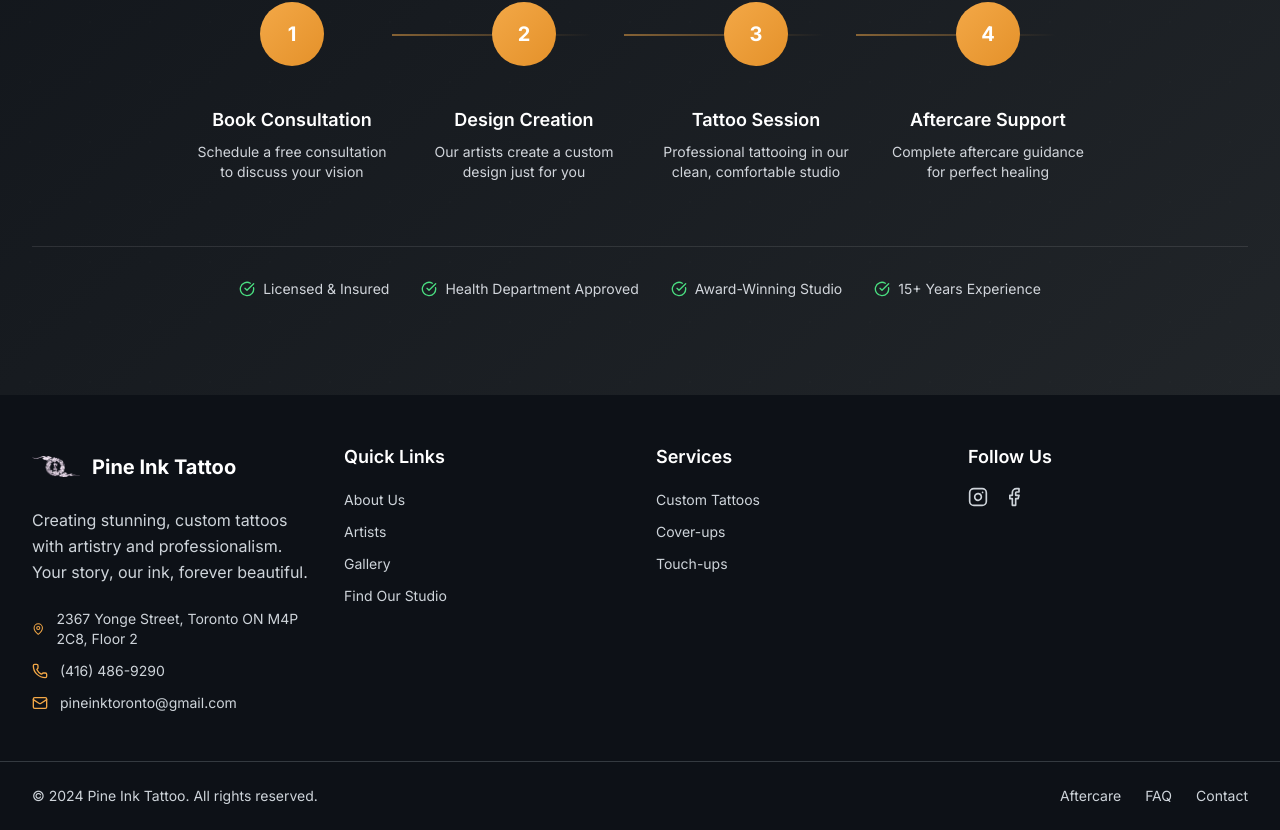
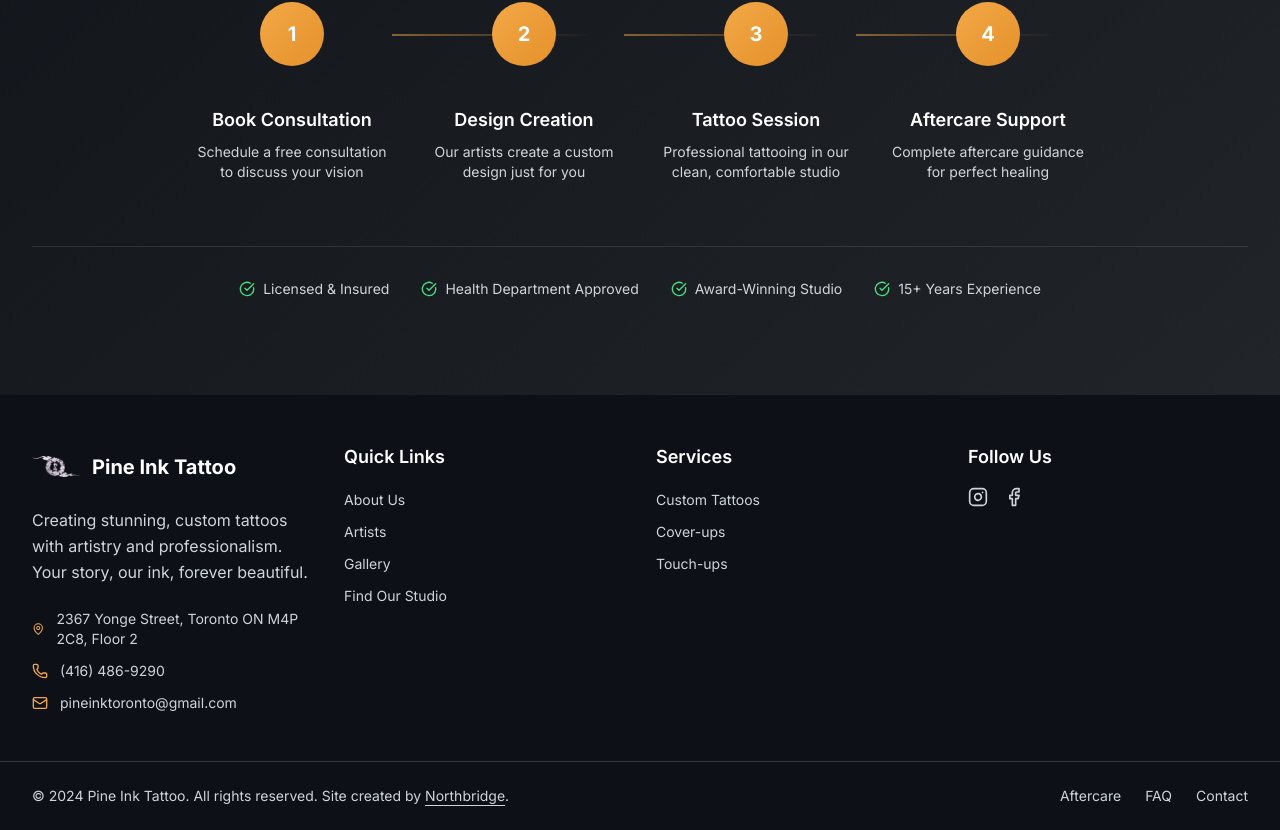
Before and after one commit to lowluds/pineinktattoo, a Next.js app: page / in a window 1280 px wide. Shown: the part 5232-6062 px from the top of the page. Built offline with nearby package versions, Linux system fonts and the light colour scheme; a web font is replaced by a local one.

Commit message:
Add Northbridge footer credit

```diff
--- a/src/components/layout/footer.tsx
+++ b/src/components/layout/footer.tsx
@@ -198,7 +198,14 @@ export function Footer() {
               viewport={{ once: true }}
               className="text-ink-300 text-sm mb-4 md:mb-0"
             >
-              © 2024 Pine Ink Tattoo. All rights reserved.
+              © 2024 Pine Ink Tattoo. All rights reserved. Site created by{" "}
+              <Link
+                href="https://northbridge.studio/"
+                className="underline underline-offset-4 transition-colors hover:text-gold-400"
+              >
+                Northbridge
+              </Link>
+              .
             </motion.div>
             <motion.div
               initial={{ opacity: 0, y: 20 }}
```
